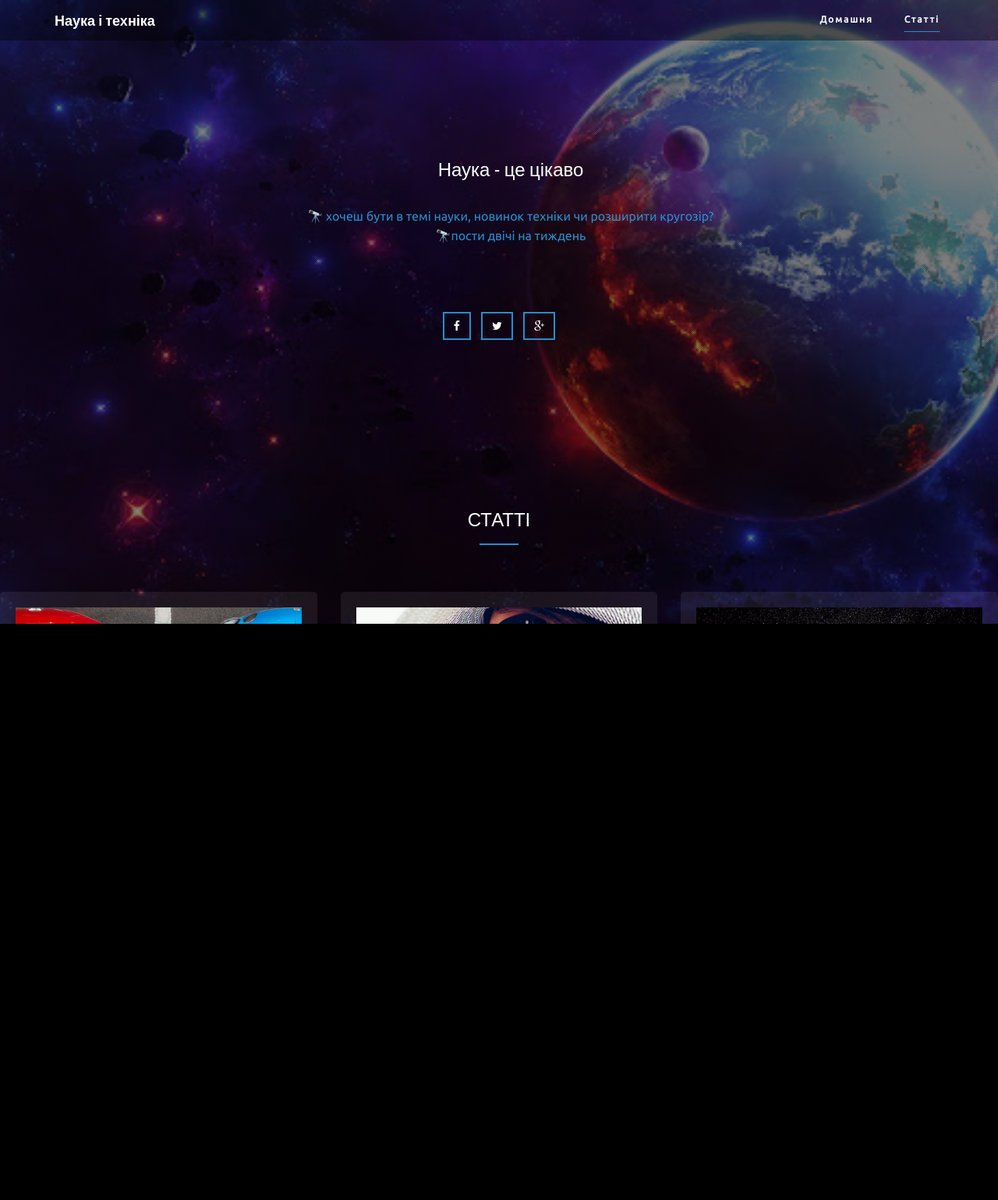
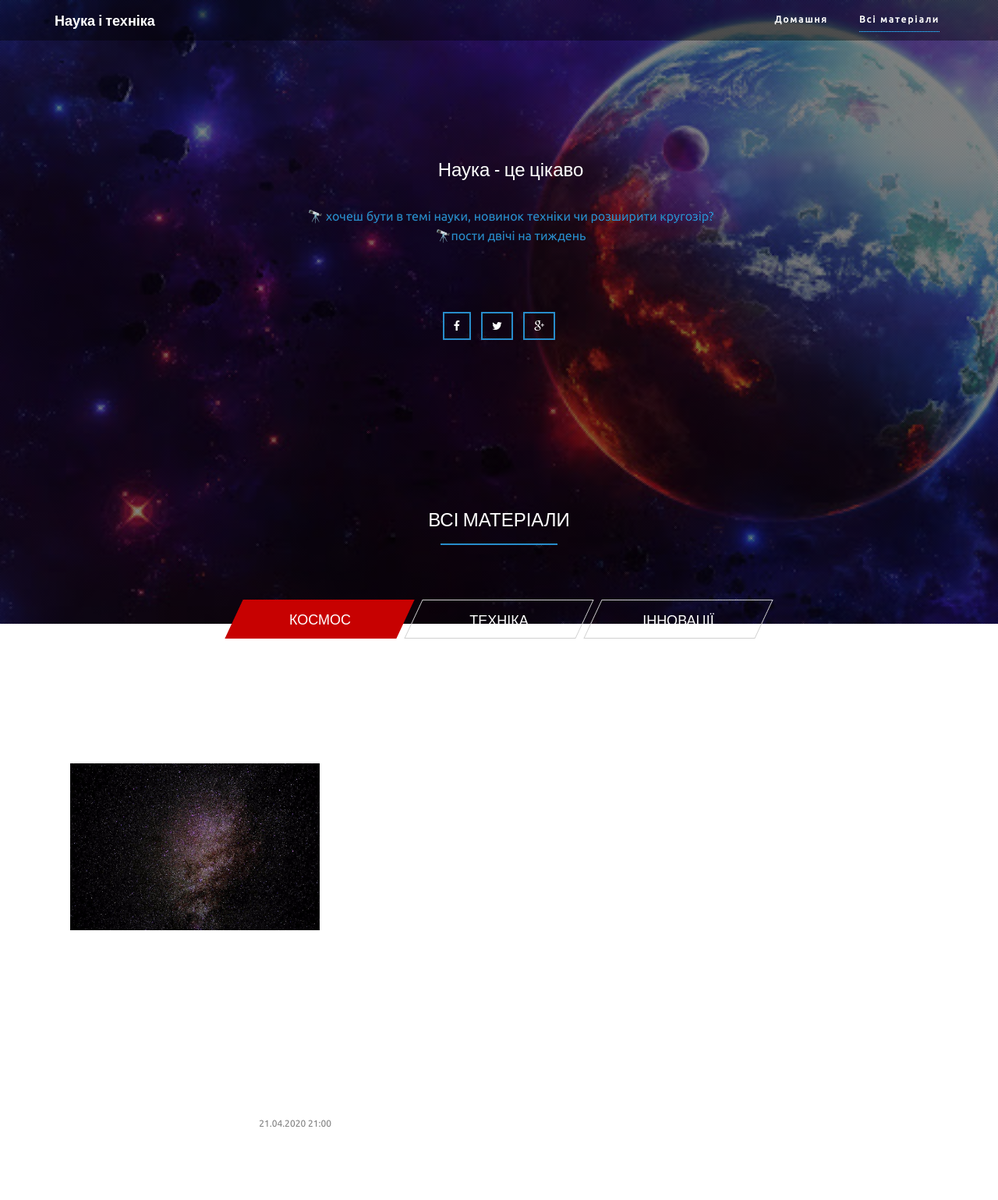
Before and after one commit to Yaric1997/Yaric1997.github.io, a PHP site: page /science/Technic/index.html in a window 1280 px wide. Shown: the whole page at 78% size. Before the commit the page ends 800 px from the top, so only its background shows below. Run offline with PHP 8.4, Linux system fonts and the light colour scheme.

Commit message:
add wrapper, wrapper-active(style), tab(js), tab, content tab(html)

```diff
--- a/science/Technic/css/style.css
+++ b/science/Technic/css/style.css
@@ -49,8 +49,8 @@ text-transform: uppercase;
 }
 
 .header hr {
-width: 50px;
-border-top: 2px solid rgb(40, 141, 203);
+  width: 150px;
+  border-top: 2px solid rgb(40, 141, 203);
 }
 
 
@@ -189,6 +189,12 @@ cursor: pointer;
 transition: all 0.5s ease-in-out;
 height: 500px;
 position: relative;
+}
+.wrapper {
+  display: none;
+}
+.wrapper-active{
+  display: block;
 }
 .services-img{
     width: 100%;
--- a/science/Technic/index.html
+++ b/science/Technic/index.html
@@ -54,7 +54,7 @@
 <div class="navbar-collapse collapse">
 <ul class="nav navbar-nav navbar-right">
 <li><a href="#home">Домашня</a></li>
-<li><a href="#services">Статті</a></li>
+<li><a href="#services">Всі матеріали</a></li>
 </ul>
 </div>
 
@@ -99,29 +99,43 @@
 <div class="container">
 <div class="row text-center header">
 <div class="col-xs-12 col-sm-12 col-md-12 col-lg-12 animate-in" data-anim-type="fade-in-up">
-<h3>Статті</h3>
+<h3>Всі матеріали</h3>
 <hr />
-  <!--<div class="catalog">
+  <div class="catalog">
   <ul class="catalog__tabs">
-    <li class="catalog__tab catalog__tab_active"><div>Для фитнеса</div></li>
-    <li class="catalog__tab"><div>для бега</div></li>
-    <li class="catalog__tab"><div>для триатлона</div></li>
+    <li class="catalog__tab catalog__tab_active"><div>Космос</div></li>
+    <li class="catalog__tab"><div>Техніка</div></li>
+    <li class="catalog__tab"><div>Інновації</div></li>
   </ul>
-  </div>-->
   </div>
     </div>
 </div>
   <div class="row animate-in" data-anim-type="fade-in-up">
+  <div class="col-xs-12 col-sm-4 col-md-4 col-lg-4">
+    <div class="wrapper wrapper-active">
+      <div class="services-wrapper">
+        <a href="#">
+          <img class="services-img" src="img/States/milky-way.jpg">
+          <h3>Астрономи знайшли придатний для дихання кисень в іншій галактиці</h3>
+          Астрономи з Шанхайської астрономічної обсерваторії виявили сліди молекулярного кисню в іншій галактиці.
+          <date class="date">21.04.2020 21:00</date></a>
+      </div>
+    </div>
+
+    </div>
+  </div>
+<div class="row animate-in" data-anim-type="fade-in-up">
+<div class="wrapper">
   <div class="col-xs-12 col-sm-4 col-md-4 col-lg-4">
     <div class="services-wrapper">
       <a href="#">
         <img src="img/States/auto.jpg" class="services-img">
         <h3>Складено рейтинг найнадійніших європейських авто, які рідше за інших відвідують сервісні центри</h3>
         Для складання рейтингу було перевірено понад 200 моделей.
-<date class="date">26.04.2020 11:51</date></a>
+        <date class="date">26.04.2020 11:51</date>
+      </a>
     </div>
   </div>
-
   <div class="col-xs-12 col-sm-4 col-md-4 col-lg-4">
     <div class="services-wrapper">
       <a href="#">
@@ -134,29 +148,11 @@
   <div class="col-xs-12 col-sm-4 col-md-4 col-lg-4">
     <div class="services-wrapper">
       <a href="#">
-<img class="services-img" src="img/States/milky-way.jpg">
-<h3>Астрономи знайшли придатний для дихання кисень в іншій галактиці</h3>
-    Астрономи з Шанхайської астрономічної обсерваторії виявили сліди молекулярного кисню в іншій галактиці.
-    <date class="date">21.04.2020 21:00</date></a>
-</div>
-</div>
-<div class="col-xs-12 col-sm-4 col-md-4 col-lg-4">
-<div class="services-wrapper">
-<a href="#">
         <img class="services-img" src="img/States/plane.jpg">
         <h3>Чому більшість літаків білі?</h3>
         Більшість літаків білого кольору, і це неспроста. Є кілька причин: Відивання тепла, біла фарба дешевна, запобігання
         зіткнення з птахами, на білому простіше побачити тріщини і вм'ятини.
         <date class="date">16.04.2020 21:00</date></a>
-</div>
-</div>
-<div class="col-xs-12 col-sm-4 col-md-4 col-lg-4">
-<div class="services-wrapper">
-    <a href="#">
-<img class="services-img" src="img/States/camera_samsung-600.jpg">
-<h3>Samsung анонсував камеру на 600 мегапікселів — це краще людського ока</h3>
-    Така камера від Samsung, перевершить навіть можливості людського зору.
-    <date class="date">14.04.2020 21:00</date></a>
     </div>
   </div>
   <div class="col-xs-12 col-sm-4 col-md-4 col-lg-4">
@@ -186,6 +182,19 @@
         <date class="date">02.04.2020 21:00</date></a>
     </div>
   </div>
+</div>
+</div>
+<div class="row animate-in" data-anim-type="fade-in-up">
+<div class="wrapper">
+<div class="col-xs-12 col-sm-4 col-md-4 col-lg-4">
+<div class="services-wrapper">
+    <a href="#">
+<img class="services-img" src="img/States/camera_samsung-600.jpg">
+<h3>Samsung анонсував камеру на 600 мегапікселів — це краще людського ока</h3>
+    Така камера від Samsung, перевершить навіть можливості людського зору.
+    <date class="date">14.04.2020 21:00</date></a>
+</div>
+</div>
   <div class="col-xs-12 col-sm-4 col-md-4 col-lg-4">
     <div class="services-wrapper">
       <a href="#">
@@ -193,6 +202,7 @@
         <h3>3D-друк по металу</h3>
         Хоча звичайний 3D-друк існує вже багато десятиліть, його здебільшого використовують аматори та дизайнери, що виготовляють одиночні прототипи. А виготовлення об'єктів з чого-небудь окрім пластика було важким, довгим і дуже дорогим процесом.
         <date class="date">31.03.2020 21:00</date></a>
+    </div>
   </div>
 </div>
 </div>
--- a/science/Technic/js/script.js
+++ b/science/Technic/js/script.js
@@ -105,8 +105,11 @@ WRITE YOUR CUSTOM SCRIPTS BELOW
 
 
 
-
-
+  $('ul.catalog__tabs').on('click', 'li:not(.catalog__tab_active)', function() {
+    $(this)
+      .addClass('catalog__tab_active').siblings().removeClass('catalog__tab_active')
+      .closest('div.container').find('div.wrapper').removeClass('wrapper-active').eq($(this).index()).addClass('wrapper-active');
+  });
 
 
 });
```
Lines whose indentation alone changed are shown as unchanged.
